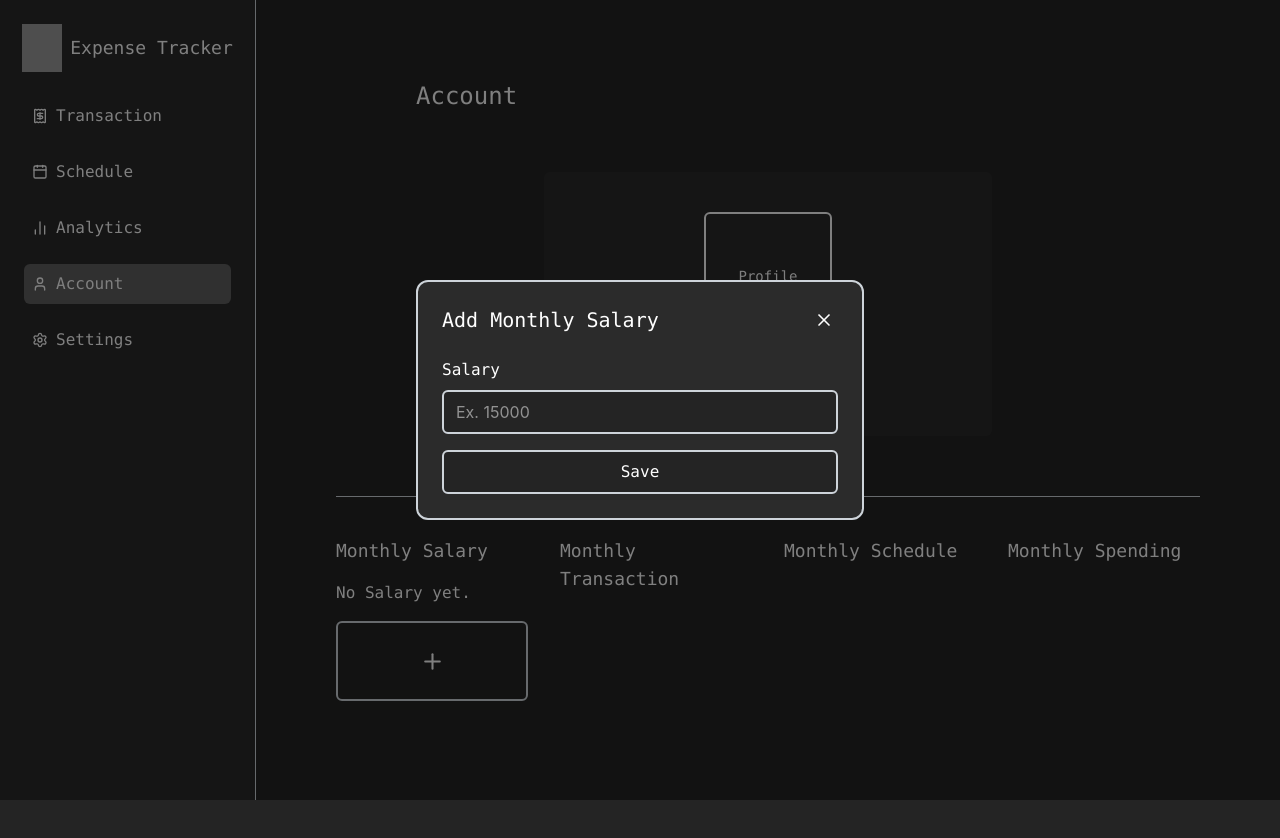
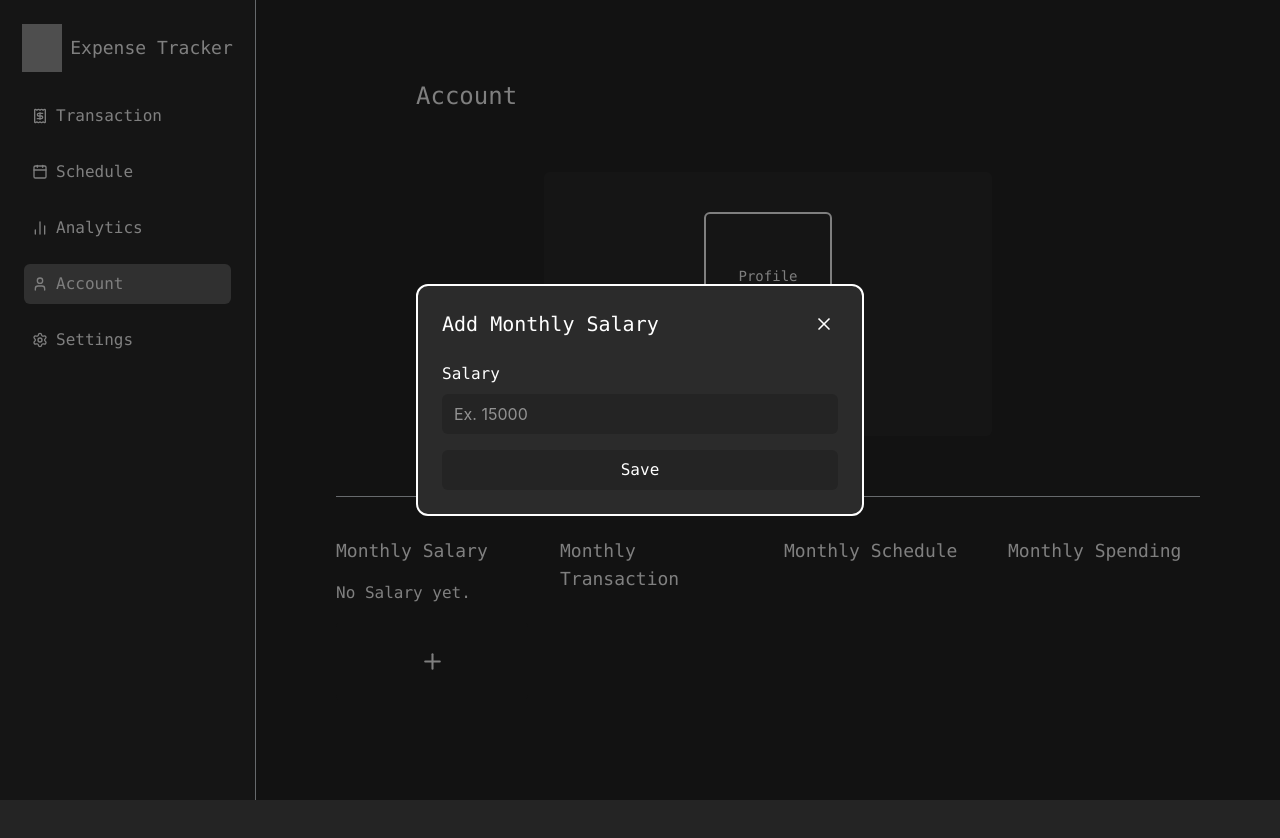
Before and after one commit to Ein-shen/Finance_tracker, a React (Vite) app in the folder client/: page /dashboard/account in a window 1280 px wide. Both pictures are taken after a click on the button 432 px from the left and 661 px from the top of the page. Shown: the top 838 px of the page. Built offline with nearby package versions, Linux system fonts and the light colour scheme; no server answers; grey boxes are pictures that could not be loaded.

Commit message:
remove the border in the account

```diff
--- a/client/src/data_analytics/SummaryCards.jsx
+++ b/client/src/data_analytics/SummaryCards.jsx
@@ -8,7 +8,7 @@ export const SummaryCards = ({ cards }) => {
       {cards.map((c) => (
         <div
           key={c.label}
-          className="text-center theme-card theme-border border-2 rounded-md p-4 flex-1"
+          className="text-center theme-card rounded-md p-4 flex-1"
         >
           <p className="text-center theme-text font-mono text-sm opacity-70">{c.label}</p>
           <p className="text-center theme-text font-mono text-2xl font-bold">{c.value}</p>
--- a/client/src/pages/user/Salary.jsx
+++ b/client/src/pages/user/Salary.jsx
@@ -194,7 +194,7 @@ export const Salary = () => {
                 <button
                   type="button"
                   onClick={() => setShowAdd(true)}
-                  className="theme-bg theme-hover theme-border border-2 w-full rounded-md flex flex-col justify-center items-center h-20"
+                  className="theme-bg theme-hover w-full rounded-md flex flex-col justify-center items-center h-20"
                 >
                   <Plus size={25} />
                 </button>
@@ -203,7 +203,7 @@ export const Salary = () => {
           {!loadingSalary &&
             getSalary !== null &&
             getSalary !== undefined && (
-              <div className="theme-card theme-border border-2 rounded-md p-4">
+              <div className="theme-card rounded-md p-4">
                 <p className="theme-text font-mono text-sm opacity-70 text-center">
                   Monthly Salary
                 </p>
@@ -224,7 +224,7 @@ export const Salary = () => {
               }}
             />
 
-            <div className="relative z-10 w-full max-w-sm sm:max-w-md max-h-[90vh] overflow-y-auto rounded-xl border-2 p-4 sm:p-6 theme-card theme-text theme-border">
+            <div className="relative z-10 w-full max-w-sm sm:max-w-md max-h-[90vh] overflow-y-auto rounded-xl border-2 p-4 sm:p-6 theme-card theme-text">
               <div className="flex items-center justify-between mb-6">
                 <h2 className="font-mono text-xl">Add Monthly Salary</h2>
 
@@ -246,7 +246,7 @@ export const Salary = () => {
                     value={salary}
                     onChange={(e) => setSalary(e.target.value)}
                     placeholder="Ex. 15000"
-                    className="w-full rounded-md border-2 px-3 py-2 outline-none theme-bg theme-text theme-border"
+                    className="w-full rounded-md  px-3 py-2 outline-none theme-bg theme-text "
                   />
                 </div>
 
@@ -254,7 +254,7 @@ export const Salary = () => {
                   type="button"
                   disabled={loading}
                   onClick={handleAddSalary}
-                  className="theme-bg theme-hover theme-border border-2 w-full rounded-md py-2 font-mono disabled:opacity-50"
+                  className="theme-bg theme-hover w-full rounded-md py-2 font-mono disabled:opacity-50"
                 >
                   {loading ? 'Saving...' : 'Save'}
                 </button>
```
